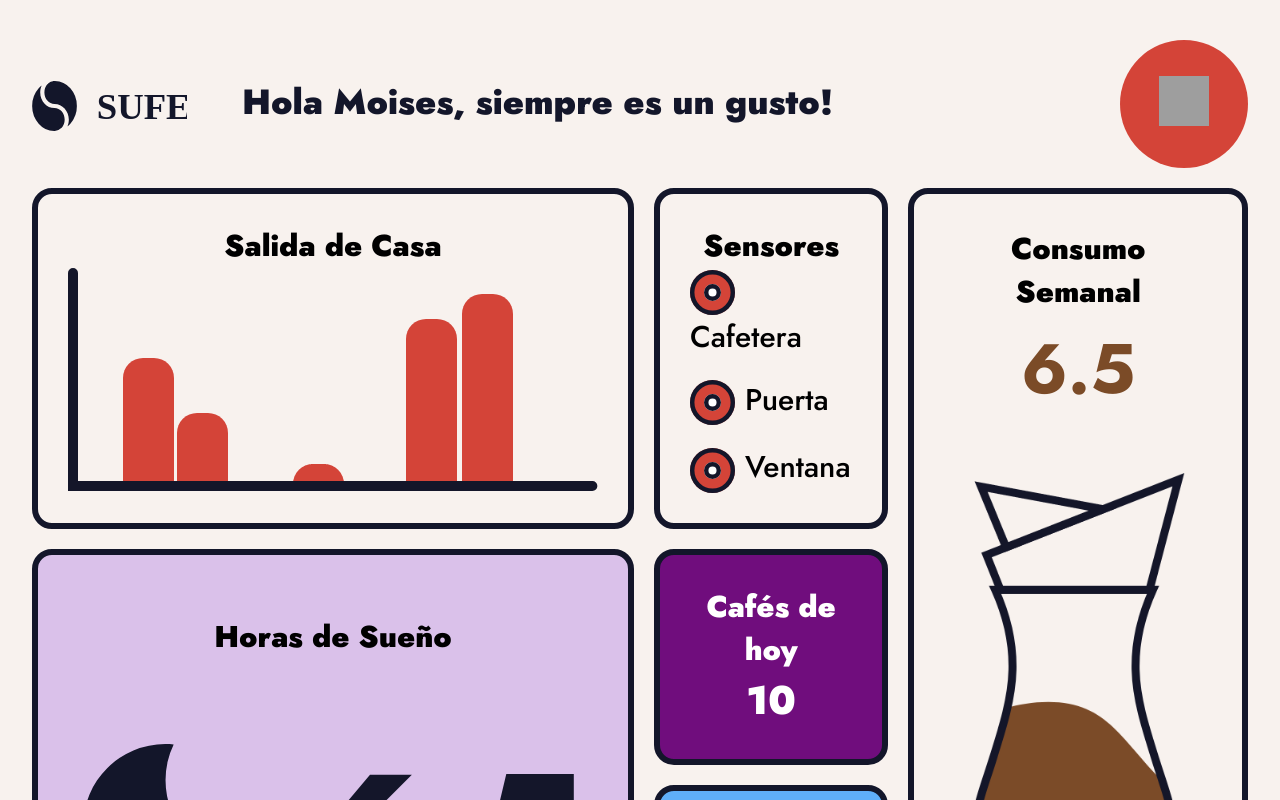
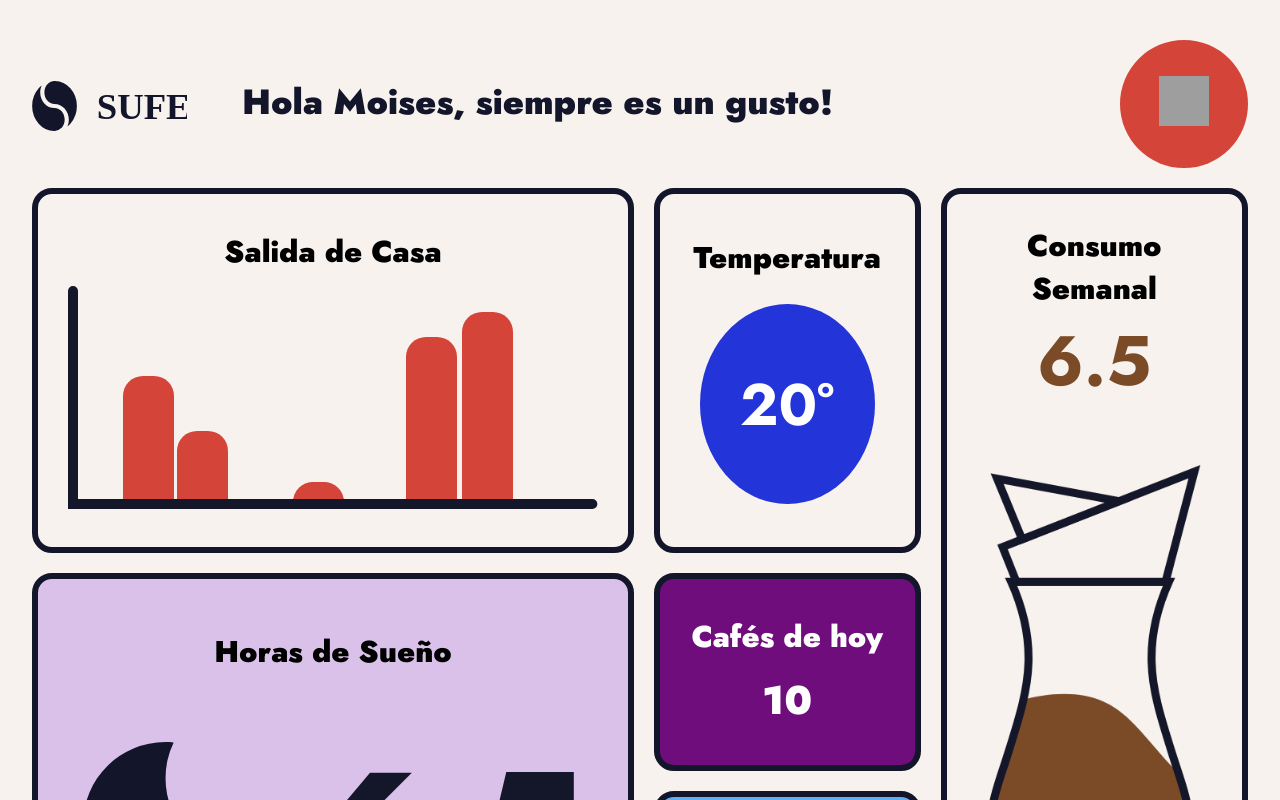
Before and after one commit to juanjosalco/Coffe_Tracker_IoT, a React (Create React App) app in the folder coffee-tracker/: page /dashboard in a window 1280 px wide. Shown: the top 800 px of the page. Built offline with nearby package versions, Linux system fonts and the light colour scheme; grey boxes are pictures that could not be loaded.

Commit message:
Widget temperatura listo

```diff
--- a/coffee-tracker/src/CSS/user.css
+++ b/coffee-tracker/src/CSS/user.css
@@ -144,10 +144,16 @@
     grid-area: a;
 }
 
-.sensores{
-    display: grid;
-    row-gap: 2rem;
-    place-self: center;
+.temperatura{
+    height: 200px;
+    width: 90%;
+    display: flex;
+    align-items: center;
+    justify-content: center;
+    background-color: #2334d8;
+    border-radius: 100%;
+    color: white;
+    font-size: 5rem;
 }
 
 .sensores p{
--- a/coffee-tracker/src/Views/Dashboard.js
+++ b/coffee-tracker/src/Views/Dashboard.js
@@ -28,11 +28,9 @@ function Dashboard() {
                 </section>
             </article>
             <article className="section sensor">
-                <p>Sensores</p>
-                <section className="sensores">
-                    <p><span></span>Cafetera</p>
-                    <p><span></span>Puerta</p>
-                    <p><span></span>Ventana</p>
+                <p>Temperatura</p>
+                <section className="temperatura">
+                    <h3>20°</h3>
                 </section>
             </article>
             <article className="section coffee">
```
